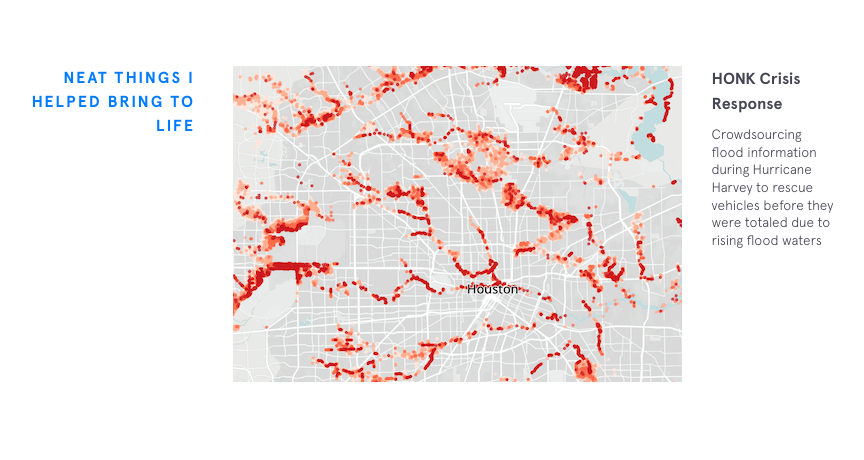
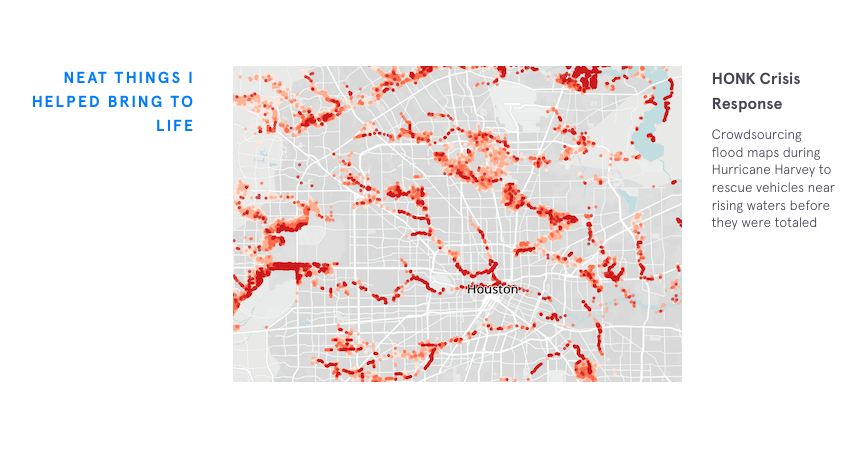
Before and after one commit to hshelton0/hshelton0.github.io, a Gatsby site: page / in a window 1280 px wide. Shown: the part 1620-2080 px from the top of the page, without its empty margins (185-1049 px from the left). Built offline with nearby package versions, Linux system fonts and the light colour scheme; Gatsby itself is replaced by a stand-in of ours.

Commit message:
Update featured-projects.js

```diff
--- a/src/components/featured-projects/featured-projects.js
+++ b/src/components/featured-projects/featured-projects.js
@@ -16,7 +16,7 @@ const FeaturedProjects = () => (
           <div className="project__name">
             <a href="https://newsroom.farmers.com/2017-09-14-Farmers-Insurance-R-Continues-to-Assist-Texas-Communities-Recover-from-Harvey " rel="noreferrer" target="_blank">HONK Crisis Response</a>
           </div>
-          <p>Crowdsourcing flood information during Hurricane Harvey to rescue vehicles before they were totaled due to rising flood waters</p>
+          <p>Crowdsourcing flood maps during Hurricane Harvey to rescue vehicles near rising waters before they were totaled</p>
         </figcaption>
       </div>
 
```
